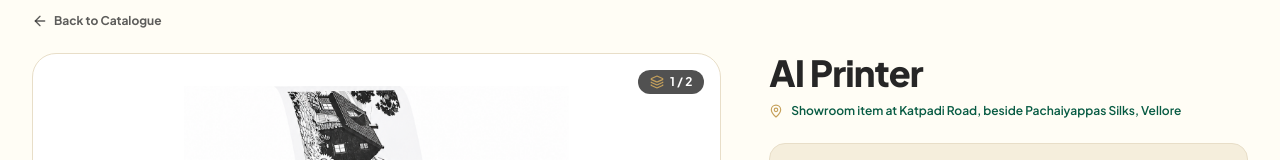
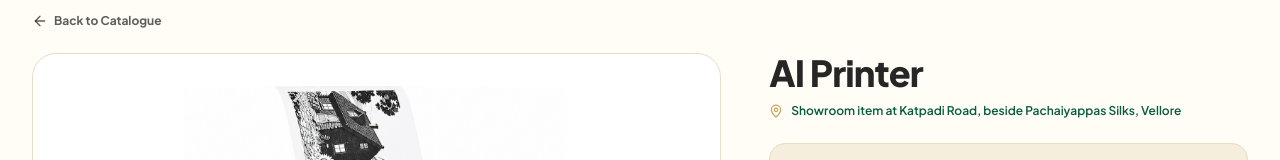
Before and after one commit to kishorbolt/designsshopee, a React (Vite) app: page /product/ai-printer in a window 1280 px wide. Shown: the part 183-343 px from the top of the page. Built offline with nearby package versions, Linux system fonts and the light colour scheme.

Commit message:
Remove gallery image counter badge and layers icon from product detail pages

```diff
--- a/src/pages/ProductDetailPage.tsx
+++ b/src/pages/ProductDetailPage.tsx
@@ -16,7 +16,6 @@ import {
   Zap,
   Plus,
   Minus,
-  Layers,
   Truck,
   RotateCcw
 } from 'lucide-react';
@@ -320,23 +319,11 @@ export const ProductDetailPage: React.FC = () => {
                 </button>
               )}
 
-              {/* Image Count Indicator (e.g. 1/3) */}
-              {galleryImages.length > 1 ? (
-                <div className="absolute top-4 right-4 bg-[#262626]/80 backdrop-blur-xs text-white px-3 py-1 rounded-full text-xs font-bold shadow-xs flex items-center gap-1.5 pointer-events-none">
-                  <Layers className="w-3.5 h-3.5 text-[#C6A15B]" />
-                  <span>{activeImageIndex + 1} / {galleryImages.length}</span>
-                </div>
-              ) : (
-                <div className="absolute top-4 right-4 bg-white/90 backdrop-blur-xs text-[#262626] px-3 py-1 rounded-full text-[11px] font-semibold border border-[#E8DEC8] shadow-xs pointer-events-none">
-                  100% Genuine Photo
-                </div>
-              )}
-
               {/* Swipe hint for mobile users */}
               {galleryImages.length > 1 && (
                 <div className="absolute bottom-3 inset-x-0 text-center sm:hidden pointer-events-none">
                   <span className="text-[10px] font-semibold text-[#262626]/60 bg-white/80 px-2.5 py-0.5 rounded-full border border-[#E8DEC8]">
-                    Swipe or tap thumbnails to view {galleryImages.length} angles
+                    Swipe or tap thumbnails to view other angles
                   </span>
                 </div>
               )}
```
